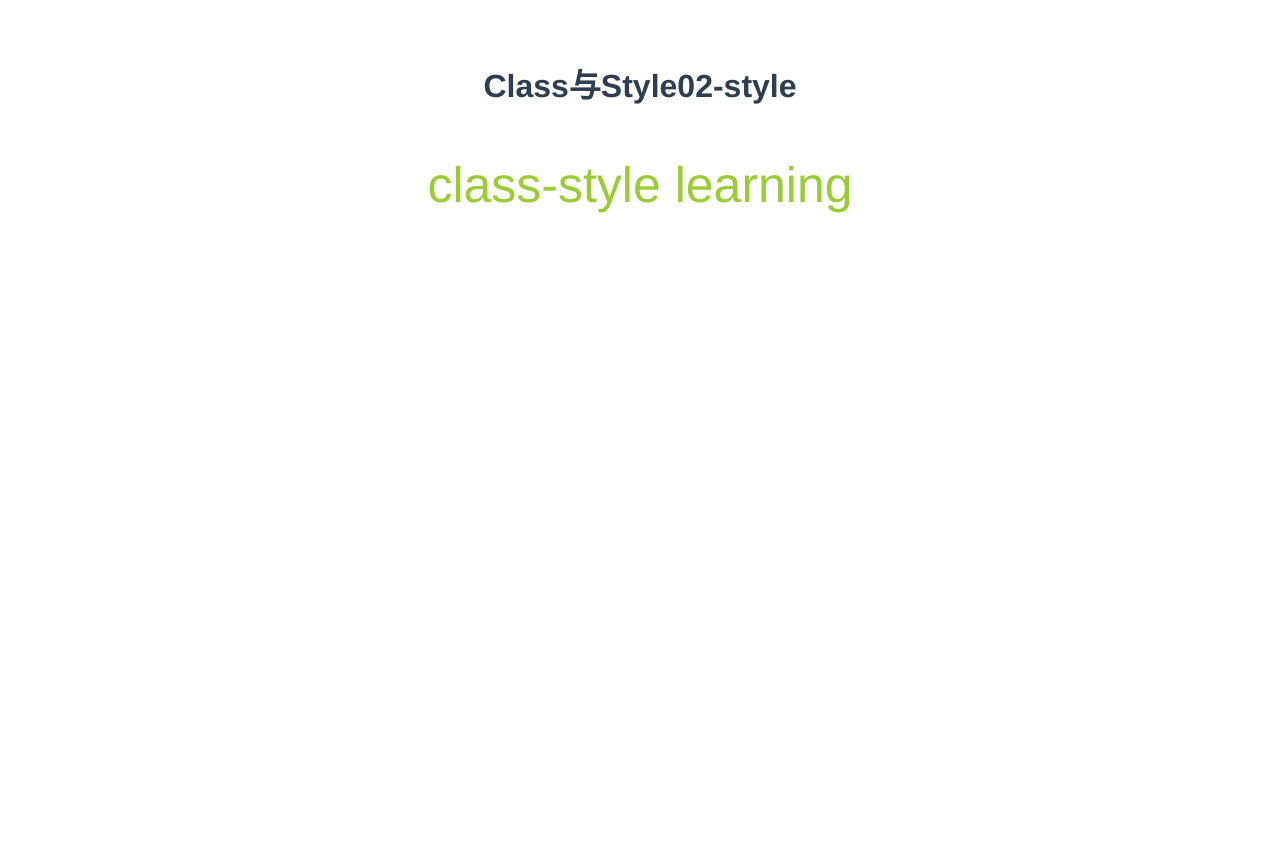
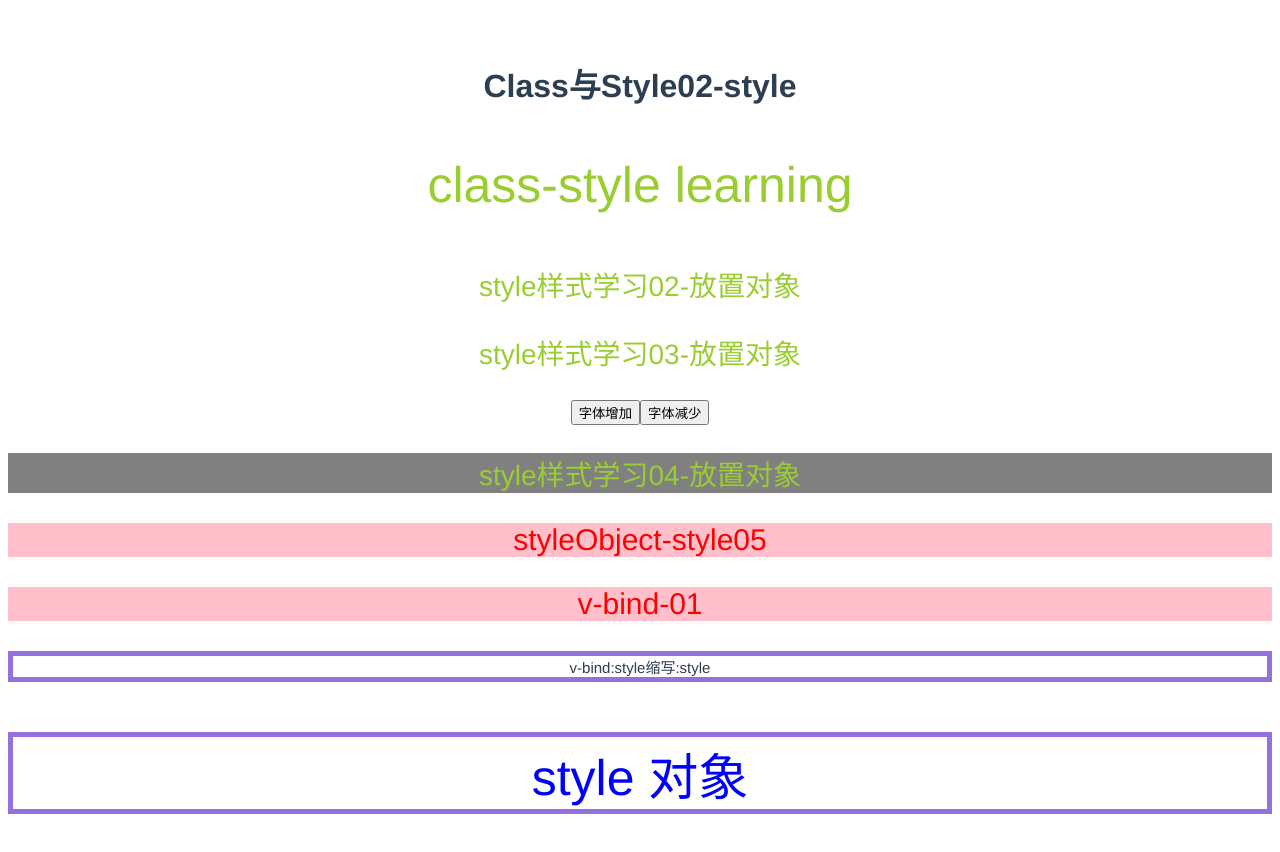
Before and after one commit to Deyi3417/learningVue3, a Vue app: page / in a window 1280 px wide. Shown: the top 852 px of the page. Before the commit the page ends 800 px from the top, so only its background shows below. Built offline with nearby package versions, Linux system fonts and the light colour scheme.

Commit message:
class与style绑定

```diff
--- a/src/components/Day03_style.vue
+++ b/src/components/Day03_style.vue
@@ -2,17 +2,43 @@
 export default {
   name: "Day03_style",
   data() {
-    return{
-      uTitle:'Class与Style02-style',
-      message:'class-style learning'
-    }
+    return {
+      uTitle: 'Class与Style02-style',
+      message: 'class-style learning',
+      activeStyleColor: 'yellowgreen',
+      fontSize: 28,
+      fontSize02: '28px',
+      bgColor: 'gray',
+      testColor:"blue",
+      testBorder:'5px solid mediumpurple',
+      //  以对象的形式
+      styleObject: {
+        color: 'red',
+        fontSize: 30 + 'px',
+        backgroundColor: 'pink'
+      },
+    };
   }
 }
 </script>
 <template>
-  <h1>{{uTitle}}</h1>
-<!--  第一种：放置字符串  -->
-  <p style="font-size: 50px; color: yellowgreen" >{{message}}</p>
+  <h1>{{ uTitle }}</h1>
+  <!--  第一种：放置字符串  -->
+  <p style="font-size: 50px; color: yellowgreen">{{ message }}</p>
+  <!--  第二种：放置对象  -->
+  <p :style="{color:activeStyleColor,fontSize:fontSize02}">style样式学习02-放置对象</p>
+  <p :style="{color:activeStyleColor,fontSize:fontSize + 'px'}">style样式学习03-放置对象</p>
+  <button @click="fontSize++">字体增加</button>
+  <button @click="fontSize--">字体减少</button>
+  <p :style="{color:activeStyleColor,fontSize:fontSize + 'px',backgroundColor:bgColor}">style样式学习04-放置对象</p>
+
+  <p :style="styleObject">styleObject-style05</p>
+<!--  总结-->
+<!--  CSS property 名可以用驼峰式 (camelCase) 或短横线分隔 (kebab-case，记得用引号括起来) 来命名：-->
+<!--  <p :style="{key(css属性名):value(属性值-对象), fontSize:50+'px'}">style 对象</p>-->
+  <p v-bind:style="styleObject">v-bind-01</p>
+  <p style="font-size:15px;border: 5px solid mediumpurple">v-bind:style缩写:style</p>
+  <p :style="{color:testColor, fontSize:50+'px', border:testBorder}">style 对象</p>
 </template>
 
 
```
